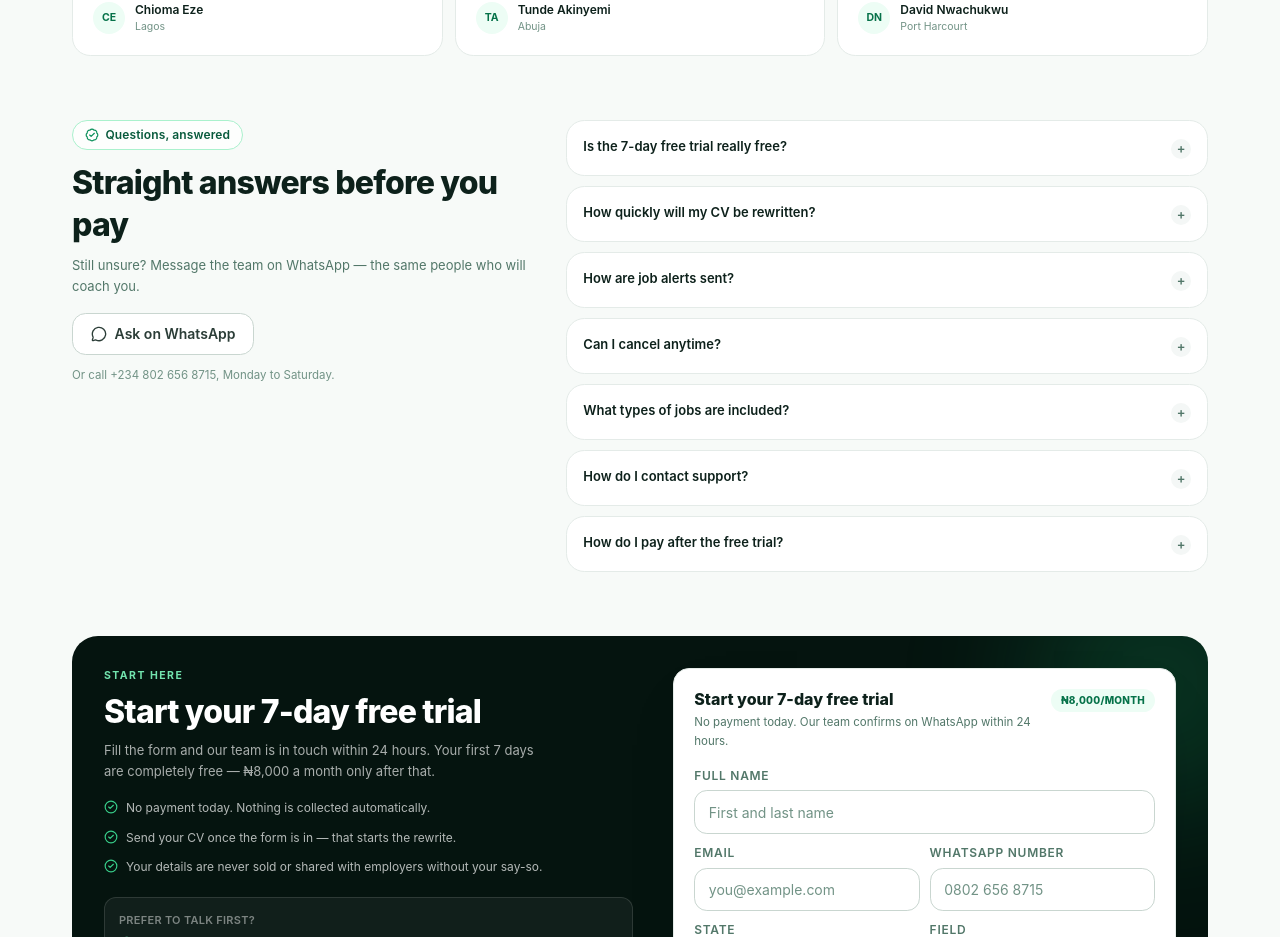
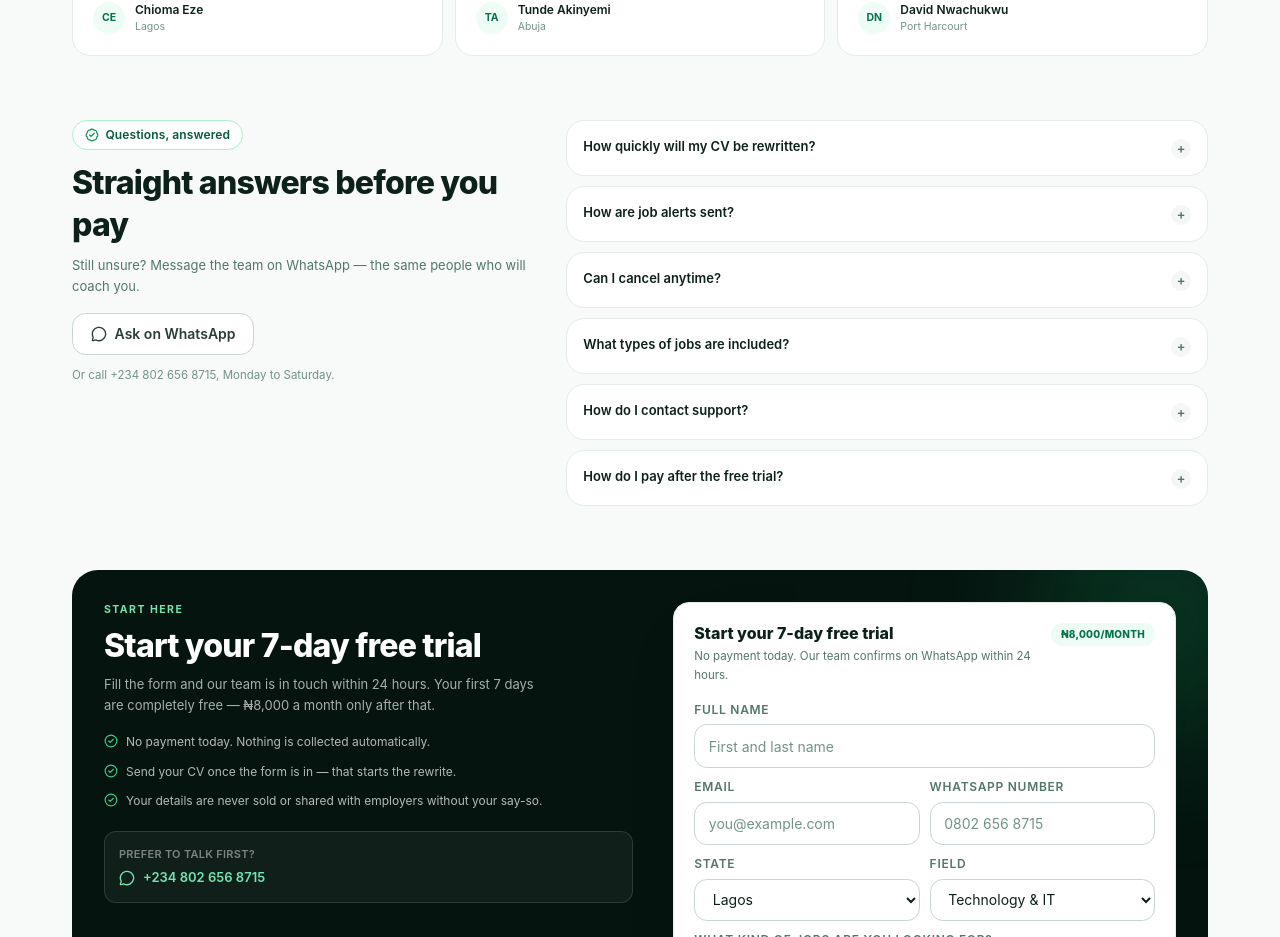
Before and after one commit to ChiekeNN/get-a-job-nigeria-app, a Next.js app: page /pro in a window 1280 px wide. Shown: the part 2780-3717 px from the top of the page. Built offline with nearby package versions, Linux system fonts and the light colour scheme.

Commit message:
Pro page: drop the "is the trial really free" question
Removed from PRO_FAQS. Six questions remain, starting with the CV rewrite
turnaround, and the section still reads as a complete FAQ.

Co-authored-by: arena-agent <297053741+arena-agent@users.noreply.github.com>

```diff
--- a/src/data/pro.ts
+++ b/src/data/pro.ts
@@ -143,11 +143,6 @@ export const PRO_INCLUDED = [
 
 export const PRO_FAQS = [
   {
-    question: "Is the 7-day free trial really free?",
-    answer:
-      "Yes. No payment is required to start and you get full access to every Job Seeker Pro feature for 7 days. After the trial a subscription of ₦8,000/month applies, and you can stop before it begins.",
-  },
-  {
     question: "How quickly will my CV be rewritten?",
     answer:
       "Your rewrite is delivered within 2–3 working days after you send your CV to our team on WhatsApp.",
```
